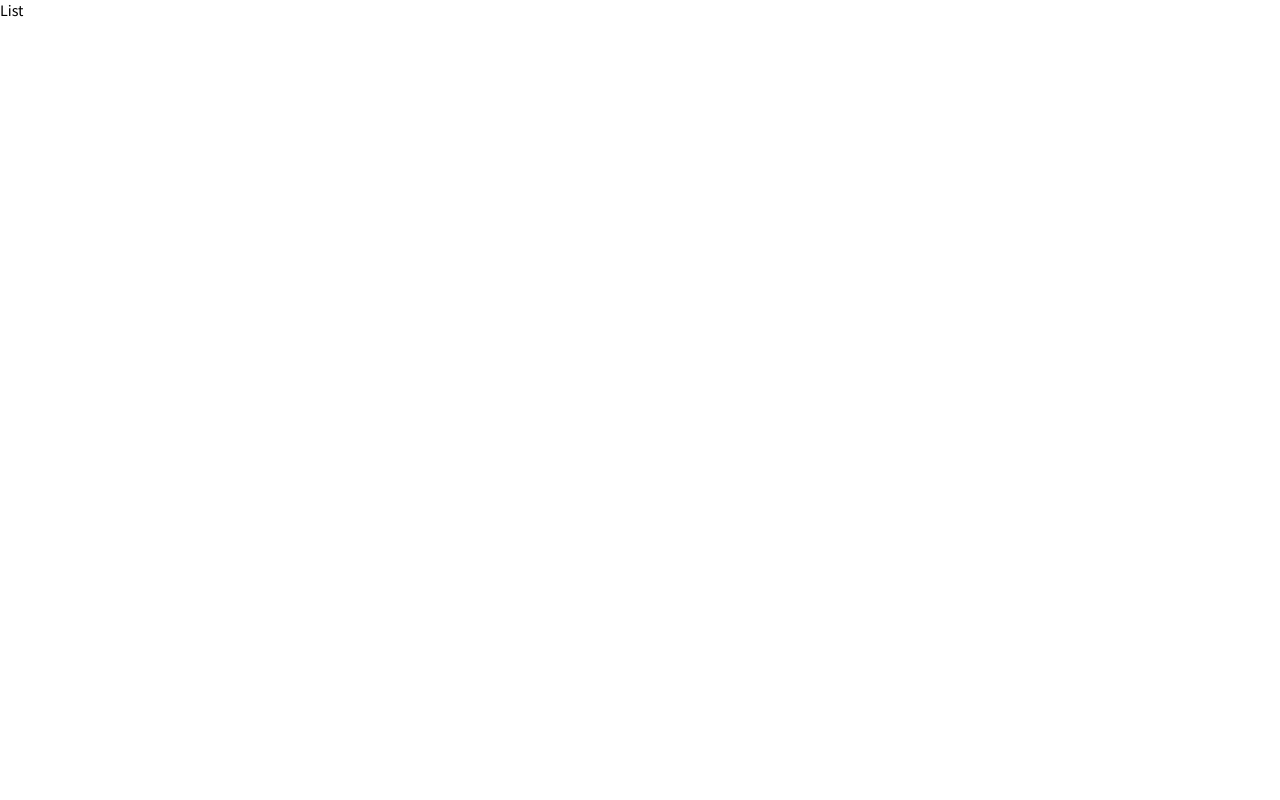
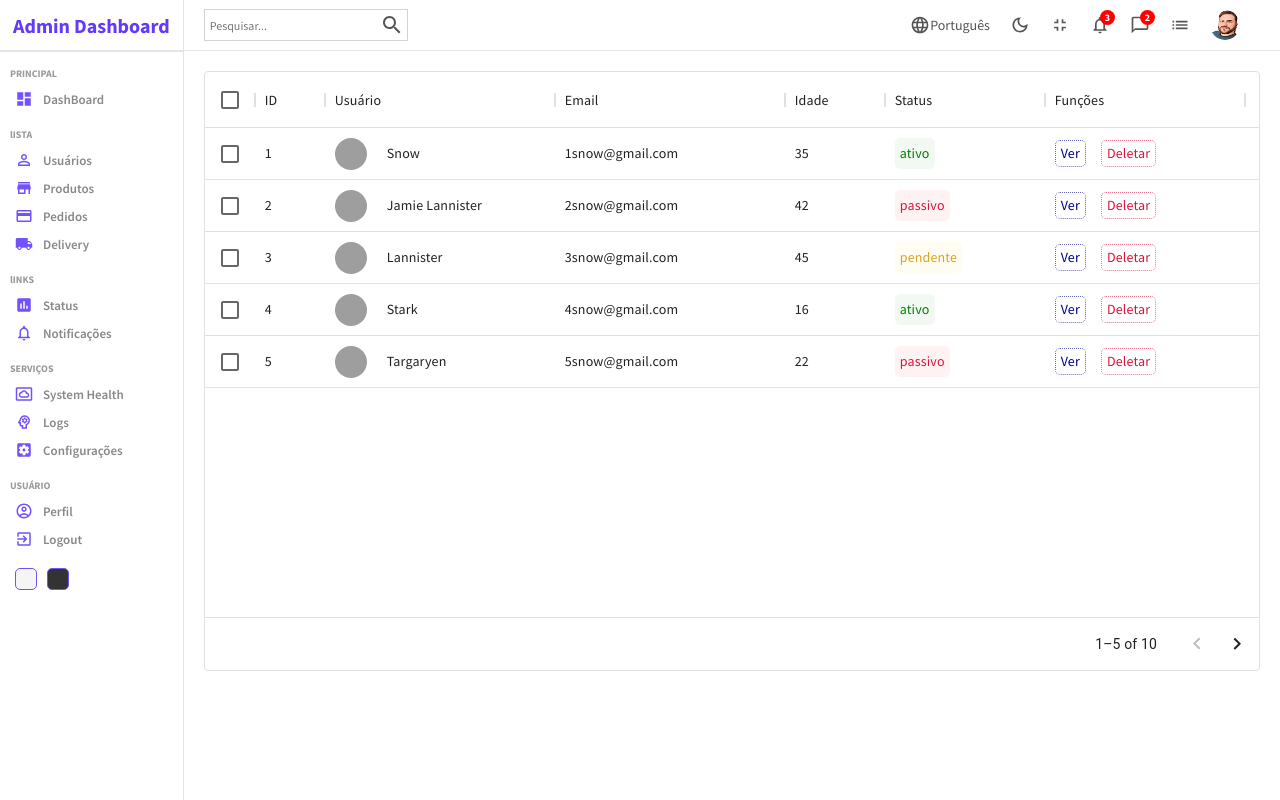
Before and after one commit to DanielEgiidio/react_dashboard, a React (Create React App) app: page /users in a window 1280 px wide. Built offline with nearby package versions, Linux system fonts and the light colour scheme; grey boxes are pictures that could not be loaded.

Commit message:
Setup da lista de usuarios

```diff
--- a/package.json
+++ b/package.json
@@ -9,6 +9,7 @@
     "@material-ui/icons": "^4.11.2",
     "@mui/icons-material": "^5.5.1",
     "@mui/material": "^5.5.3",
+    "@mui/x-data-grid": "^5.8.0",
     "@testing-library/jest-dom": "^5.16.3",
     "@testing-library/react": "^12.1.4",
     "@testing-library/user-event": "^13.5.0",
--- /dev/null
+++ b/src/components/datatable/DataTable.jsx
@@ -0,0 +1,35 @@
+import "./DataTable.scss";
+import { DataGrid } from "@mui/x-data-grid";
+import { userColumns, userRows } from "../../datatablesource";
+
+const DataTable = () => {
+  const actionColumn = [
+    {
+      field: "action",
+      headerName: "Funções",
+      width: 200,
+      renderCell: () => {
+        return (
+          <div className="cellAction">
+            <div className="viewButton">Ver</div>
+            <div className="deleteButton">Deletar</div>
+          </div>
+        );
+      },
+    },
+  ];
+
+  return (
+    <div className="datatable">
+      <DataGrid
+        rows={userRows}
+        columns={userColumns.concat(actionColumn)}
+        pageSize={5}
+        rowsPerPageOptions={[5]}
+        checkboxSelection
+      />
+    </div>
+  );
+};
+
+export default DataTable;
--- /dev/null
+++ b/src/components/datatable/DataTable.scss
@@ -0,0 +1,56 @@
+.datatable {
+  height: 600px;
+  padding: 20px;
+
+  .cellWithImg {
+    display: flex;
+    align-items: center;
+
+    .cellImg {
+      width: 32px;
+      height: 32px;
+      border-radius: 50%;
+      object-fit: cover;
+      margin-right: 20px;
+    }
+  }
+
+  .cellWithStatus {
+    padding: 5px;
+    border-radius: 5px;
+
+    &.ativo {
+      background-color: rgba(0, 128, 0, 0.05);
+      color: green;
+    }
+    &.pendente {
+      background-color: rgba(255, 217, 0, 0.05);
+      color: goldenrod;
+    }
+    &.passivo {
+      background-color: rgba(255, 0, 0, 0.05);
+      color: crimson;
+    }
+  }
+
+  .cellAction {
+    display: flex;
+    align-items: center;
+    gap: 15px;
+
+    .viewButton {
+      padding: 2px 5px;
+      border-radius: 5px;
+      color: darkblue;
+      border: 1px dotted rgba(0, 0, 139, 0.596);
+      cursor: pointer;
+    }
+    .deleteButton {
+      padding: 2px 5px;
+      border-radius: 5px;
+      color: crimson;
+      border: 1px dotted rgba(220, 20, 60, 0.6);
+      cursor: pointer;
+    }
+  }
+}
--- a/src/components/list/List.jsx
+++ b/src/components/tablelist/TableList.jsx
@@ -1,4 +1,4 @@
-import "./List.scss";
+import "./TableList.scss";
 
 import Table from "@mui/material/Table";
 import TableBody from "@mui/material/TableBody";
@@ -67,7 +67,7 @@
       <Table sx={{ minWidth: 650 }} size="small" aria-label="a dense table">
         <TableHead>
           <TableRow>
-            <TableCell className="tableCell">Rastrear ID</TableCell>
+            <TableCell className="tableCell">ID</TableCell>
             <TableCell className="tableCell">Produto</TableCell>
             <TableCell className="tableCell">Cliente</TableCell>
             <TableCell className="tableCell">Data</TableCell>
--- /dev/null
+++ b/src/datatablesource.js
@@ -0,0 +1,123 @@
+export const userColumns = [
+  { field: "id", headerName: "ID", width: 70 },
+  {
+    field: "user",
+    headerName: "Usuário",
+    width: 230,
+    renderCell: (params) => {
+      return (
+        <div className="cellWithImg">
+          <img className="cellImg" src={params.row.img} alt="avatar" />
+          {params.row.username}
+        </div>
+      );
+    },
+  },
+  {
+    field: "email",
+    headerName: "Email",
+    width: 230,
+  },
+
+  {
+    field: "age",
+    headerName: "Idade",
+    width: 100,
+  },
+  {
+    field: "status",
+    headerName: "Status",
+    width: 160,
+    renderCell: (params) => {
+      return (
+        <div className={`cellWithStatus ${params.row.status}`}>
+          {params.row.status}
+        </div>
+      );
+    },
+  },
+];
+
+//temporary data
+export const userRows = [
+  {
+    id: 1,
+    username: "Snow",
+    img: "https://images.pexels.com/photos/1820770/pexels-photo-1820770.jpeg?auto=compress&cs=tinysrgb&dpr=2&w=500",
+    status: "ativo",
+    email: "1snow@gmail.com",
+    age: 35,
+  },
+  {
+    id: 2,
+    username: "Jamie Lannister",
+    img: "https://images.pexels.com/photos/1820770/pexels-photo-1820770.jpeg?auto=compress&cs=tinysrgb&dpr=2&w=500",
+    email: "2snow@gmail.com",
+    status: "passivo",
+    age: 42,
+  },
+  {
+    id: 3,
+    username: "Lannister",
+    img: "https://images.pexels.com/photos/1820770/pexels-photo-1820770.jpeg?auto=compress&cs=tinysrgb&dpr=2&w=500",
+    email: "3snow@gmail.com",
+    status: "pendente",
+    age: 45,
+  },
+  {
+    id: 4,
+    username: "Stark",
+    img: "https://images.pexels.com/photos/1820770/pexels-photo-1820770.jpeg?auto=compress&cs=tinysrgb&dpr=2&w=500",
+    email: "4snow@gmail.com",
+    status: "ativo",
+    age: 16,
+  },
+  {
+    id: 5,
+    username: "Targaryen",
+    img: "https://images.pexels.com/photos/1820770/pexels-photo-1820770.jpeg?auto=compress&cs=tinysrgb&dpr=2&w=500",
+    email: "5snow@gmail.com",
+    status: "passivo",
+    age: 22,
+  },
+  {
+    id: 6,
+    username: "Melisandre",
+    img: "https://images.pexels.com/photos/1820770/pexels-photo-1820770.jpeg?auto=compress&cs=tinysrgb&dpr=2&w=500",
+    email: "6snow@gmail.com",
+    status: "ativo",
+    age: 15,
+  },
+  {
+    id: 7,
+    username: "Clifford",
+    img: "https://images.pexels.com/photos/1820770/pexels-photo-1820770.jpeg?auto=compress&cs=tinysrgb&dpr=2&w=500",
+    email: "7snow@gmail.com",
+    status: "passivo",
+    age: 44,
+  },
+  {
+    id: 8,
+    username: "Frances",
+    img: "https://images.pexels.com/photos/1820770/pexels-photo-1820770.jpeg?auto=compress&cs=tinysrgb&dpr=2&w=500",
+    email: "8snow@gmail.com",
+    status: "ativo",
+    age: 36,
+  },
+  {
+    id: 9,
+    username: "Roxie",
+    img: "https://images.pexels.com/photos/1820770/pexels-photo-1820770.jpeg?auto=compress&cs=tinysrgb&dpr=2&w=500",
+    email: "snow@gmail.com",
+    status: "pendente",
+    age: 65,
+  },
+  {
+    id: 10,
+    username: "Roxie",
+    img: "https://images.pexels.com/photos/1820770/pexels-photo-1820770.jpeg?auto=compress&cs=tinysrgb&dpr=2&w=500",
+    email: "snow@gmail.com",
+    status: "ativo",
+    age: 65,
+  },
+];
--- a/src/pages/home/Home.jsx
+++ b/src/pages/home/Home.jsx
@@ -5,7 +5,7 @@
 import Navbar from "../../components/navbar/Navbar";
 import Widget from "../../components/widget/Widget";
 import Chart from "../../components/chart/Chart";
-import List from "../../components/list/List";
+import TableList from "../../components/tablelist/TableList";
 
 const Home = () => {
   return (
@@ -25,7 +25,7 @@
         </div>
         <div className="listContainer">
           <div className="listTitle">Últimas Transações</div>
-          <List />
+          <TableList />
         </div>
       </div>
     </div>
--- a/src/pages/list/List.jsx
+++ b/src/pages/list/List.jsx
@@ -1,8 +1,19 @@
 import React from "react";
 import "./List.scss";
+import Sidebar from "../../components/sidebar/Sidebar";
+import Navbar from "../../components/navbar/Navbar";
+import DataTable from "../../components/datatable/DataTable";
 
 const List = () => {
-  return <div className="list">List</div>;
+  return (
+    <div className="list">
+      <Sidebar />
+      <div className="listContainer">
+        <Navbar />
+        <DataTable />
+      </div>
+    </div>
+  );
 };
 
 export default List;
--- a/src/pages/list/List.scss
+++ b/src/pages/list/List.scss
@@ -1,2 +1,7 @@
 .list {
+  display: flex;
+  width: 100%;
+  .listContainer {
+    flex: 6;
+  }
 }
```
Also changed, not shown: src/components/tablelist/TableList.scss (renamed from src/components/list/List.scss), 1 other file (tests, documents, lock files or other folders).
